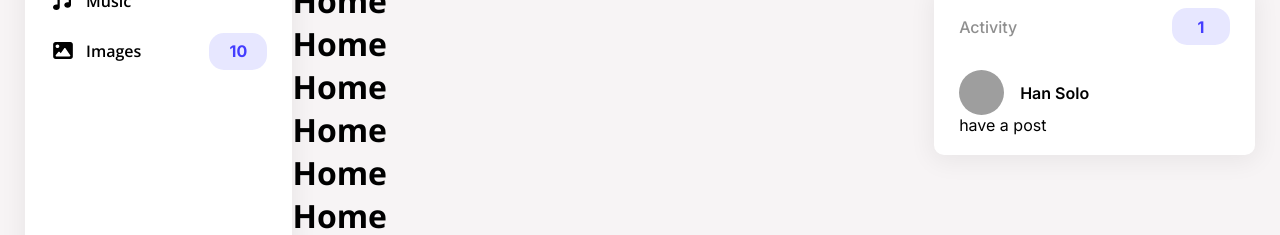
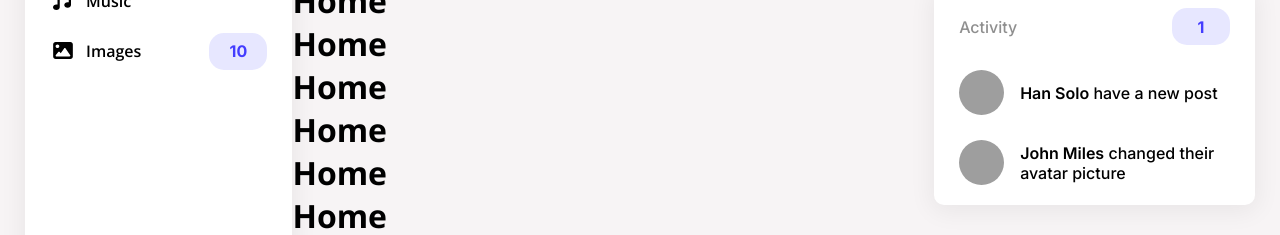
Before and after one commit to Manux21/react-social, a React (Create React App) app: page / in a window 1280 px wide. Shown: the part 379-614 px from the top of the page. Built offline with nearby package versions, Linux system fonts and the light colour scheme; grey boxes are pictures that could not be loaded.

Commit message:
added activity widget

```diff
--- a/src/components/Activity/Activity.jsx
+++ b/src/components/Activity/Activity.jsx
@@ -13,10 +13,22 @@ const Activity = () => {
 
       <div className="user">
         <img src={AvatarMike} alt="Avatar"/>
-        <span>Han Solo</span>
+        <p>
+          <span>Han Solo</span> have a new post
+        </p>
       </div>
 
-      <span>have a post</span>
+      <div className="user">
+        <img src={AvatarMike} alt="Avatar"/>
+        <p>
+          <span>John Miles</span> changed their avatar
+          picture
+        </p>
+      </div>
+
+
+
+
     </div>
   );
 };
--- a/src/components/Activity/Activity.scss
+++ b/src/components/Activity/Activity.scss
@@ -25,28 +25,31 @@
     margin-top: 25px;
     display: flex;
     align-items: center;
-    gap: 16px;
     cursor: pointer;
+    flex-direction: row;
 
     img {
       display: flex;
       width: 45px;
       height: 45px;
       border-radius: 100px;
+
     }
 
-    span {
-      display: flex;
+
+
+    p {
+      margin-left: 16px;
       font-family: 'Inter', sans-serif;
-      font-weight: 600;
       font-size: 16px;
+      font-weight: 500;
+      align-items: center;
+
+      span {
+        font-family: 'Inter', sans-serif;
+        font-weight: 600;
+        font-size: 16px;
+      }
     }
   }
-
-  span {
-    display: flex;
-    align-items: center;
-    font-family: 'Inter', sans-serif;
-
-  }
 }
```
